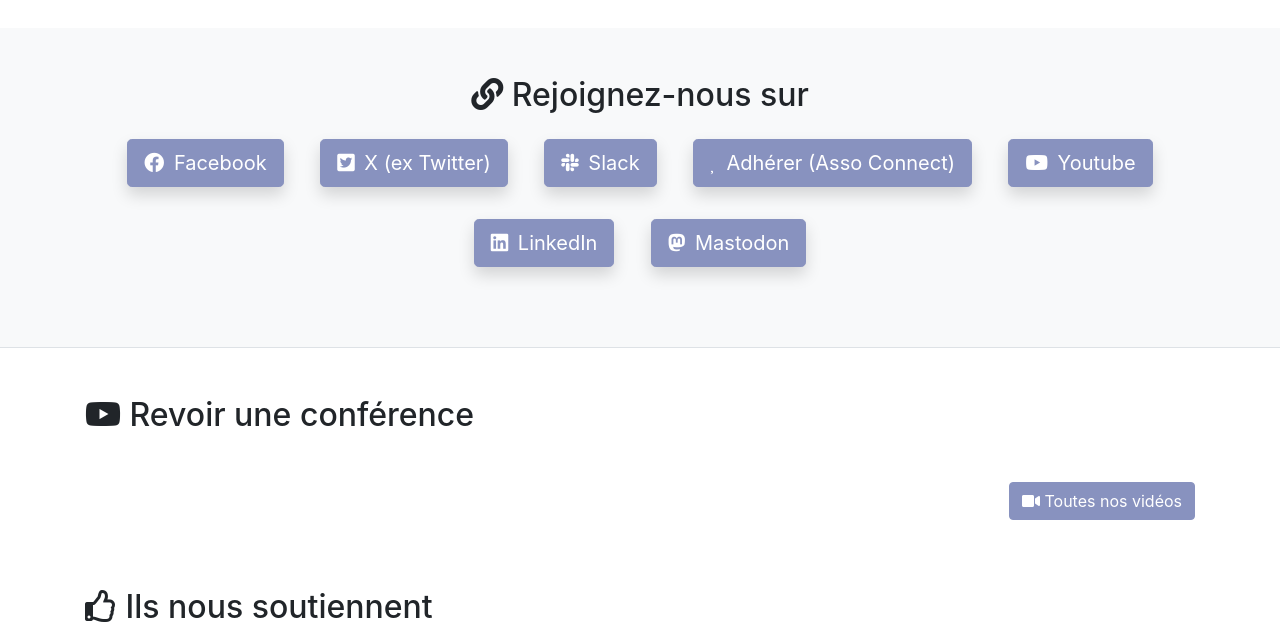
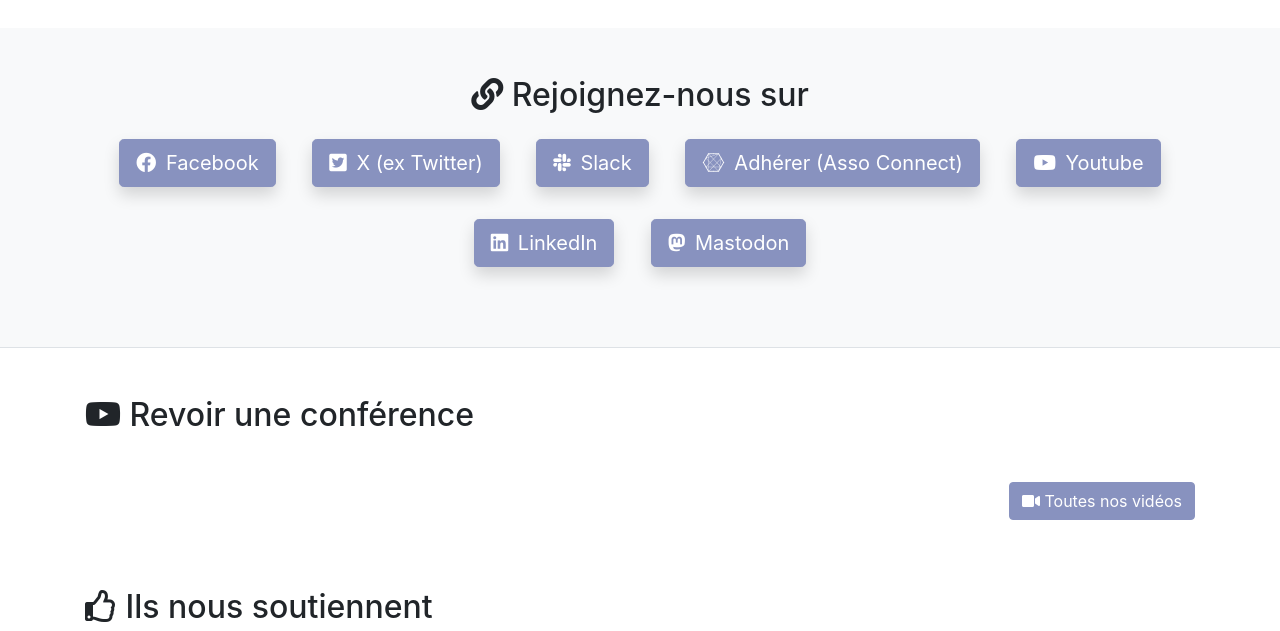
Before and after one commit to ArdechDromDev/website, a Jekyll site: the page built from index.html, in a window 1280 px wide. Shown: the part 2442-3073 px from the top of the page. Built offline with Jekyll 4.4.1, drawn with Linux system fonts in a browser that asks for light colours; nearby versions of some CDN libraries; some web fonts are replaced; grey boxes are pictures that could not be loaded.

Commit message:
Asso connect 2026 (#62)
* Changement liens des événements vers Mobilizon + ajout mastodon en footer + twitter dfevient X

* Suppression de la page event.html car plus utilisée (elle faisait référence à l'API de MeetUp)

* Manquait un "-"

* Ajout de l'info newsletter

* Nouveau lien d'adhésion sur AssoConnect

* Modifications page accueil, page soutenir et bas de page pour mettre asso connect

* Correction favicon bas de page

```diff
--- a/_data/socials-networks.yml
+++ b/_data/socials-networks.yml
@@ -8,7 +8,7 @@
   icon: fab fa-slack
   url: 'https://join.slack.com/t/ardech-drom-dev/shared_invite/enQtNDE5MzQ1NzEwODA3LTY1MDNkN2Y3MzA0ODAwMTg1MzhkOTcwOTY4YTRkMWUxMzI0NWMyOTU0ZmYwNjhiOTMwOGE0ZDYyNmVkNTJkZWE'
 - name: Adhérer (Asso Connect)
-  icon: fab fa-heart
+  icon: fab fa-connectdevelop
   url: 'https://ardech-drom-dev.assoconnect.com/collect/description/653112-x-adhesion-libre'
 - name: Youtube
   icon: fab fa-youtube
```
